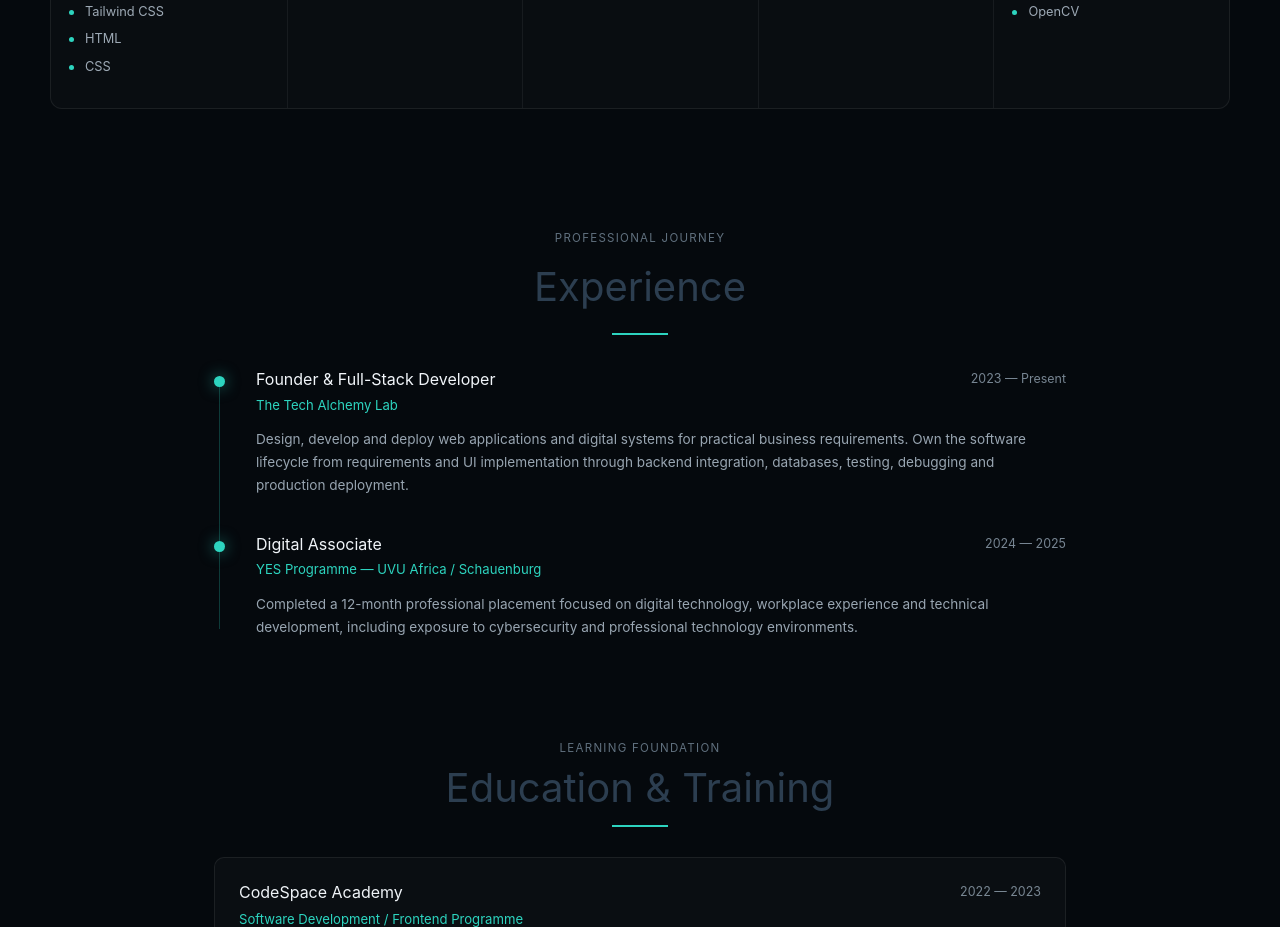
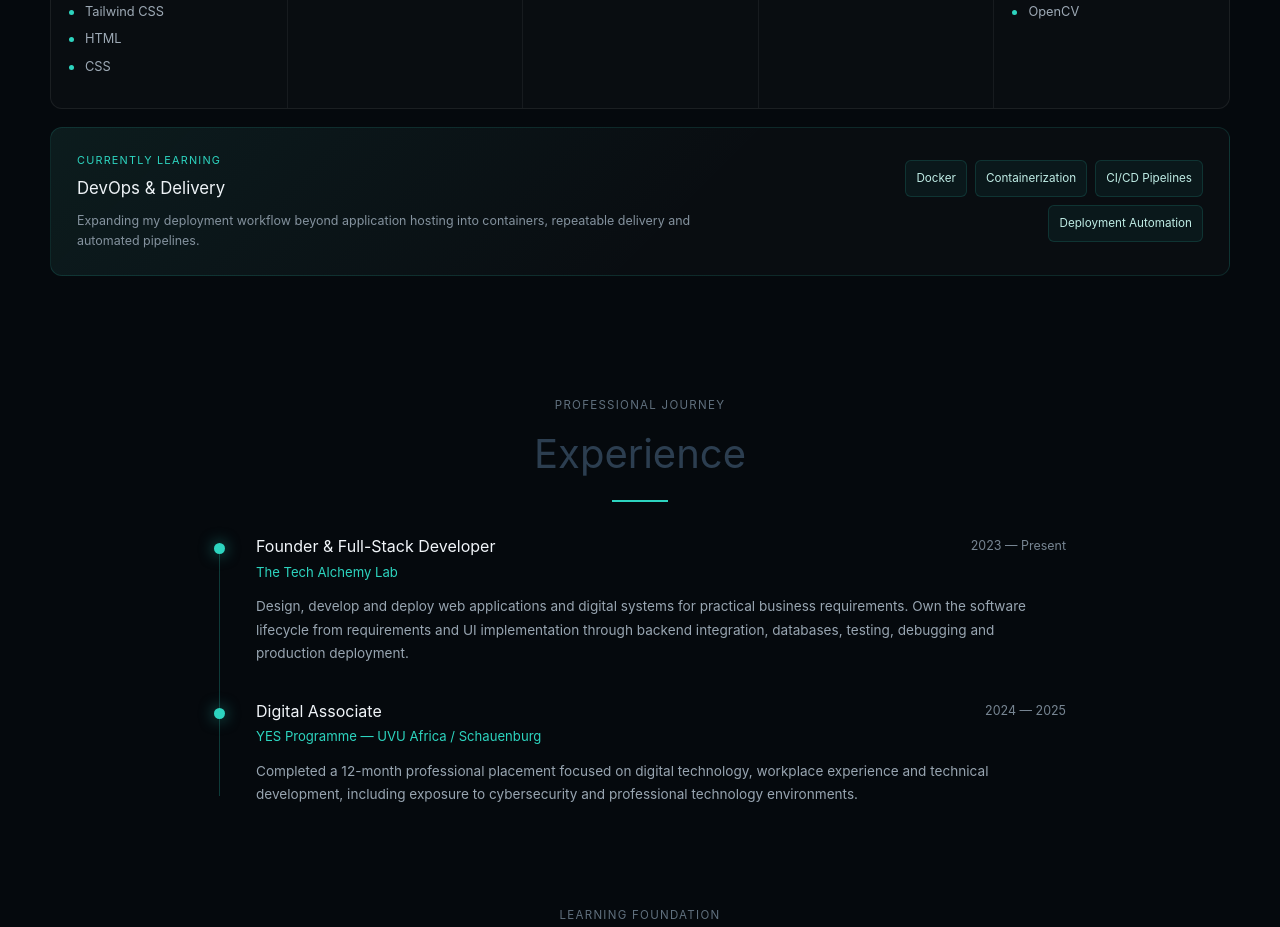
Before and after one commit to keketsoleu25/recruiter-magnet, a Vue app: page / in a window 1280 px wide. Shown: the part 2140-3067 px from the top of the page. Built offline with nearby package versions, Linux system fonts and the light colour scheme; the HTML template or start-up script is replaced by a standard one.

Commit message:
feat: show current DevOps learning stack

```diff
--- a/src/components/SkillsSection.vue
+++ b/src/components/SkillsSection.vue
@@ -1,7 +1,8 @@
 <script setup lang="ts">
 /*
  * SkillsSection
- * Groups technologies by how recruiters typically scan technical capability.
+ * Groups technologies by how recruiters typically scan technical capability,
+ * while keeping active learning clearly separate from production experience.
  */
 
 type SkillGroup = {
@@ -31,6 +32,13 @@
     skills: ['Git', 'GitHub', 'Vercel', 'Resend', 'PDFKit', 'OpenCV'],
   },
 ]
+
+const learningStack = [
+  'Docker',
+  'Containerization',
+  'CI/CD Pipelines',
+  'Deployment Automation',
+]
 </script>
 
 <template>
@@ -55,6 +63,23 @@
           </li>
         </ul>
       </article>
+    </div>
+
+    <div class="learning-panel">
+      <div class="learning-copy">
+        <p>Currently learning</p>
+        <h3>DevOps & Delivery</h3>
+        <span>
+          Expanding my deployment workflow beyond application hosting into
+          containers, repeatable delivery and automated pipelines.
+        </span>
+      </div>
+
+      <div class="learning-tags" aria-label="Technologies currently learning">
+        <span v-for="skill in learningStack" :key="skill">
+          {{ skill }}
+        </span>
+      </div>
     </div>
   </section>
 </template>
@@ -148,6 +173,58 @@
   border-radius: 50%;
 }
 
+.learning-panel {
+  display: grid;
+  gap: 22px;
+  margin-top: 18px;
+  padding: 22px;
+
+  background:
+    linear-gradient(135deg, rgba(45, 212, 191, 0.07), transparent 55%),
+    rgba(255, 255, 255, 0.018);
+  border: 1px solid rgba(45, 212, 191, 0.14);
+  border-radius: 12px;
+}
+
+.learning-copy p {
+  margin: 0 0 6px;
+  color: #2dd4bf;
+  font-size: 0.68rem;
+  letter-spacing: 0.11em;
+  text-transform: uppercase;
+}
+
+.learning-copy h3 {
+  margin: 0;
+  color: #eef3f7;
+  font-size: 1.05rem;
+}
+
+.learning-copy span {
+  display: block;
+  max-width: 650px;
+  margin-top: 9px;
+  color: #84929e;
+  font-size: 0.78rem;
+  line-height: 1.6;
+}
+
+.learning-tags {
+  display: flex;
+  flex-wrap: wrap;
+  gap: 8px;
+  align-content: center;
+}
+
+.learning-tags span {
+  padding: 8px 10px;
+  color: #bfece5;
+  background: rgba(45, 212, 191, 0.055);
+  border: 1px solid rgba(45, 212, 191, 0.15);
+  border-radius: 6px;
+  font-size: 0.73rem;
+}
+
 @media (min-width: 640px) {
   .skills-section {
     padding-inline: 20px;
@@ -191,6 +268,16 @@
   .skill-group + .skill-group {
     border-left: 1px solid rgba(255, 255, 255, 0.06);
   }
+
+  .learning-panel {
+    grid-template-columns: minmax(0, 1.35fr) minmax(300px, 0.65fr);
+    align-items: center;
+    padding: 24px 26px;
+  }
+
+  .learning-tags {
+    justify-content: flex-end;
+  }
 }
 
 @media (min-width: 1228px) {
```
